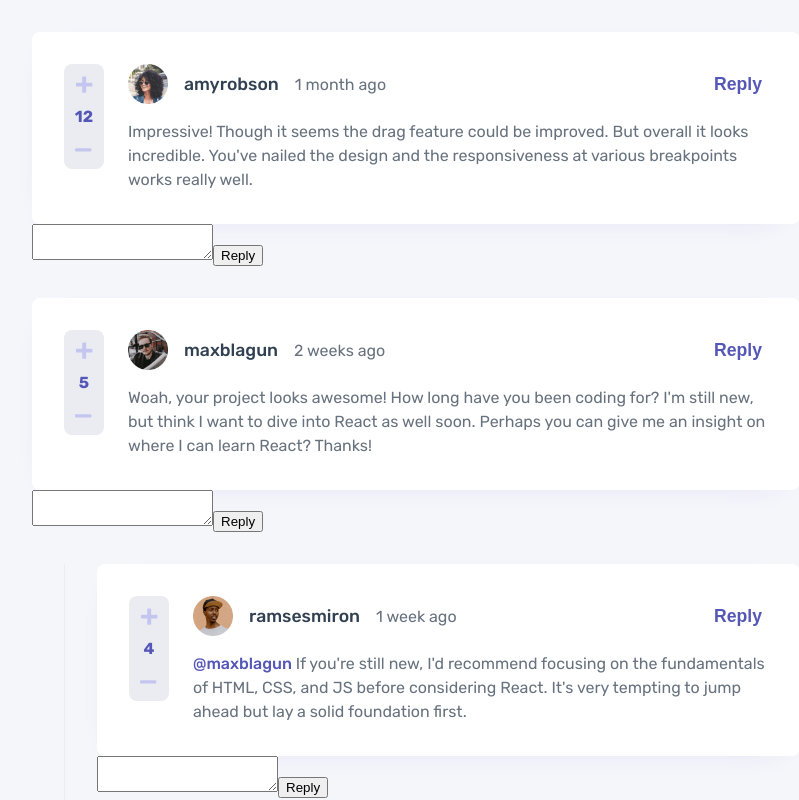
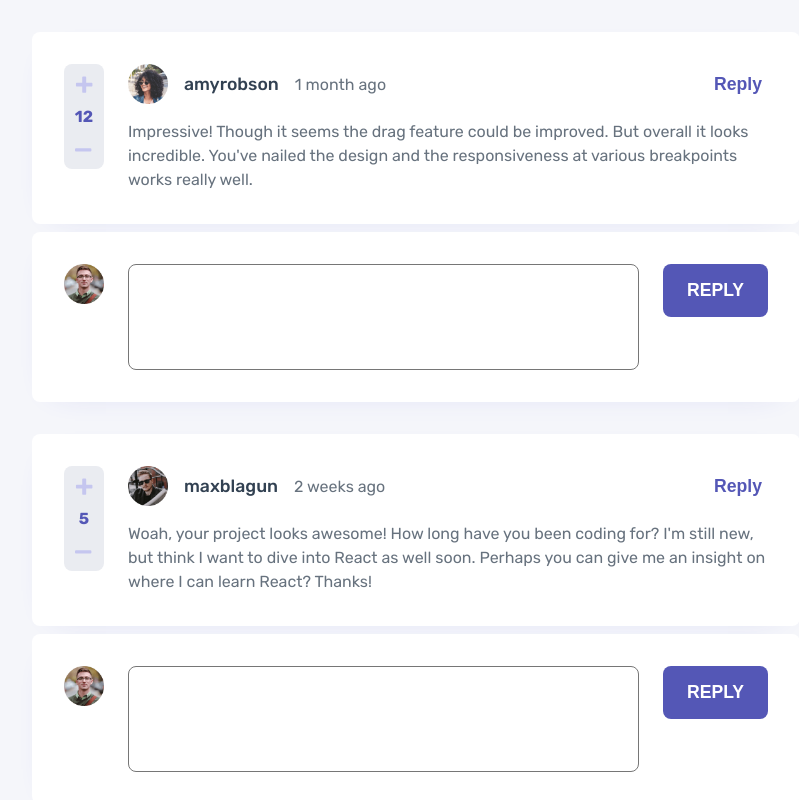
Before and after one commit to simoneclr/fm-comments-section, a React (Create React App) app: page / in a window 1280 px wide. Shown: the top 800 px of the page, without its empty margins (224-1023 px from the left). Built offline with nearby package versions, Linux system fonts and the light colour scheme.

Commit message:
Add styles to reply form

```diff
--- a/src/index.css
+++ b/src/index.css
@@ -60,6 +60,14 @@ body {
 	opacity: .9;
 }
 
+.btn-primary {
+	text-transform: uppercase;
+	color: var(--white);
+	background-color: var(--moderate-blue);
+	padding: 1rem 1.5rem;
+	border-radius: .5rem;
+}
+
 /* COMMENTS */
 
 .comments-dashboard {
@@ -90,7 +98,9 @@ body {
 	background-color: var(--white);
 	border-radius: .5rem;
 	box-shadow: 0 .5rem 2rem -1.5rem var(--light-grayish-blue);
+}
 
+.comment-card-grid {
 	display: grid;
 	grid-template-areas:
 		"score header actions"
@@ -172,3 +182,28 @@ body {
 	color: var(--moderate-blue);
 	font-weight: var(--weight-medium);
 }
+
+/* AddCommentForm */
+.add-comment-form {
+	margin-top: .5rem;
+
+	display: flex;
+	align-items: flex-start;
+	gap: 1rem 1.5rem
+}
+
+.add-comment-form > textarea {
+	flex-grow: 1;
+	resize: none;
+
+	font-family: "Rubik", sans-serif;
+	font-size: 1em;
+	color: var(--grayish-blue);
+	line-height: 1.5em;
+	padding: 1rem;
+	border-radius: .5rem;
+}
+
+.add-comment-form > textarea:focus {
+	outline: 1px solid var(--moderate-blue);
+}
--- a/src/views/comments/AddCommentForm.js
+++ b/src/views/comments/AddCommentForm.js
@@ -2,11 +2,13 @@ import React, { useState } from "react";
 import { useDispatch, useSelector } from "react-redux";
 import { addComment } from "../../store/comments/commentsSlice";
 
-import { selectLoggedUser } from "../../store/users/usersSlice";
+import { selectLoggedUser, selectUserById } from "../../store/users/usersSlice";
 
 function AddCommentForm({parentId}) {
 
-	const loggedUser = useSelector(selectLoggedUser)
+	const loggedUserId = useSelector(selectLoggedUser)
+
+	const user = useSelector(state => selectUserById(state, loggedUserId))
 
 	// State variable that controls the textarea
 	const [content, setContent] = useState("")
@@ -26,14 +28,14 @@ function AddCommentForm({parentId}) {
 	}
 
 	return (
-		<div className="add-comment-form">
-			<form onSubmit={onSubmit}>
-				<textarea name="commentContent" value={content} onChange={onContentChange}>
-				</textarea>
+		<form className="comment-card add-comment-form" onSubmit={onSubmit}>
+			<img src={user.image.png} alt="" className="comment-picture"/>
 
-				<button type="submit">Reply</button>
-			</form>
-		</div>
+			<textarea name="commentContent" value={content} onChange={onContentChange} rows="3">
+			</textarea>
+
+			<button type="submit" className="btn btn-primary">Reply</button>
+		</form>
 	)
 }
 
--- a/src/views/comments/CommentCard.js
+++ b/src/views/comments/CommentCard.js
@@ -16,7 +16,7 @@ function CommentCard({comment, parentId}) {
 
 	return (
 		<React.Fragment>
-			<article className="comment-card">
+			<article className="comment-card comment-card-grid">
 
 				<CommentScoreControl commentId={comment.id}/>
 
```
